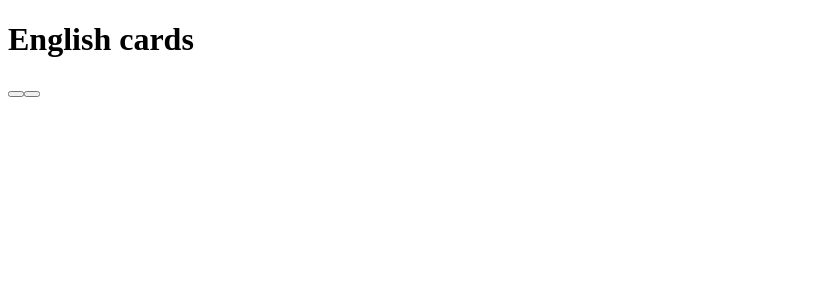
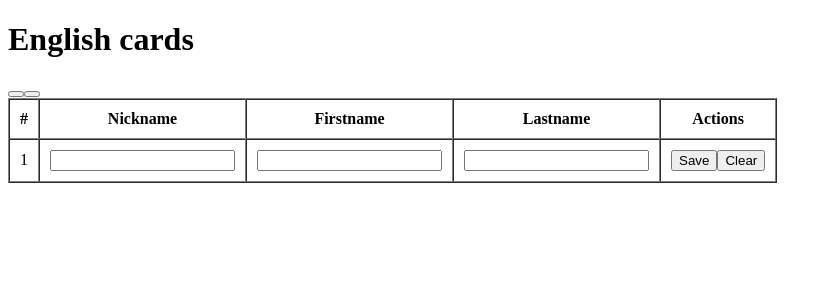
Before and after one commit to oxanamar/English-cards, a React (Create React App) app: page / in a window 1280 px wide. Shown: the top 300 px of the page, without its empty margins (0-832 px from the left). Built offline with nearby package versions, Linux system fonts and the light colour scheme.

Commit message:
Added table

```diff
--- a/src/components/App/App.jsx
+++ b/src/components/App/App.jsx
@@ -1,9 +1,11 @@
 import Header from "../Header/Header";
+import Table from "../Table/Table";
 
 function App() {
   return (
     <div>
       <Header />
+      <Table />
     </div>
   );
 }
--- a/src/components/Table/Table.jsx
+++ b/src/components/Table/Table.jsx
@@ -0,0 +1,166 @@
+import React, { useState } from "react";
+
+function Table() {
+  // State to manage the first row's input fields
+  const [inputData, setInputData] = useState({
+    nickname: "",
+    firstname: "",
+    lastname: "",
+  });
+
+  // State to manage the list of saved rows
+  const [rows, setRows] = useState([]);
+
+  // Handler for updating the first row's input fields
+  const handleChange = (field, value) => {
+    setInputData({
+      ...inputData,
+      [field]: value,
+    });
+  };
+
+  // Handler to save the first row's data and add a new row underneath
+  const saveRow = () => {
+    if (inputData.nickname && inputData.firstname && inputData.lastname) {
+      setRows([...rows, { ...inputData, isEditing: false }]);
+      // Clear the input fields after saving
+      setInputData({ nickname: "", firstname: "", lastname: "" });
+    }
+  };
+
+  // Handler to delete a row and automatically adjust the numbering
+  const deleteRow = (index) => {
+    const updatedRows = [...rows];
+    updatedRows.splice(index, 1); // Remove the row by index
+    setRows(updatedRows);
+  };
+
+  // Handler to toggle edit mode for a row
+  const toggleEdit = (index) => {
+    setRows(
+      rows.map((row, i) =>
+        i === index ? { ...row, isEditing: !row.isEditing } : row
+      )
+    );
+  };
+
+  // Handler for updating the fields of a row in edit mode
+  const handleRowChange = (index, field, value) => {
+    setRows(
+      rows.map((row, i) => (i === index ? { ...row, [field]: value } : row))
+    );
+  };
+
+  // Handler to save changes after editing a row
+  const saveRowChanges = (index) => {
+    toggleEdit(index);
+  };
+
+  // Handler to clear the input fields in the first row
+  const clearInputs = () => {
+    setInputData({ nickname: "", firstname: "", lastname: "" });
+  };
+
+  return (
+    <div className="table-container">
+      <table border="1" cellPadding="10" cellSpacing="0">
+        <thead>
+          <tr>
+            <th>#</th>
+            <th>Nickname</th>
+            <th>Firstname</th>
+            <th>Lastname</th>
+            <th>Actions</th>
+          </tr>
+        </thead>
+        <tbody>
+          {/* First row with input fields */}
+          <tr>
+            <td>1</td>
+            <td>
+              <input
+                type="text"
+                value={inputData.nickname}
+                onChange={(e) => handleChange("nickname", e.target.value)}
+              />
+            </td>
+            <td>
+              <input
+                type="text"
+                value={inputData.firstname}
+                onChange={(e) => handleChange("firstname", e.target.value)}
+              />
+            </td>
+            <td>
+              <input
+                type="text"
+                value={inputData.lastname}
+                onChange={(e) => handleChange("lastname", e.target.value)}
+              />
+            </td>
+            <td>
+              <button onClick={saveRow}>Save</button>
+              <button onClick={clearInputs}>Clear</button>
+            </td>
+          </tr>
+
+          {/* Display rows after the first one, with dynamic numbering */}
+          {rows.map((row, index) => (
+            <tr key={index}>
+              <td>{index + 2}</td> {/* Adjust row numbering dynamically */}
+              <td>
+                {row.isEditing ? (
+                  <input
+                    type="text"
+                    value={row.nickname}
+                    onChange={(e) =>
+                      handleRowChange(index, "nickname", e.target.value)
+                    }
+                  />
+                ) : (
+                  row.nickname
+                )}
+              </td>
+              <td>
+                {row.isEditing ? (
+                  <input
+                    type="text"
+                    value={row.firstname}
+                    onChange={(e) =>
+                      handleRowChange(index, "firstname", e.target.value)
+                    }
+                  />
+                ) : (
+                  row.firstname
+                )}
+              </td>
+              <td>
+                {row.isEditing ? (
+                  <input
+                    type="text"
+                    value={row.lastname}
+                    onChange={(e) =>
+                      handleRowChange(index, "lastname", e.target.value)
+                    }
+                  />
+                ) : (
+                  row.lastname
+                )}
+              </td>
+              <td>
+                {row.isEditing ? (
+                  <button onClick={() => saveRowChanges(index)}>Save</button>
+                ) : (
+                  <button onClick={() => toggleEdit(index)}>Edit</button>
+                )}
+                <button onClick={() => deleteRow(index)}>Delete</button>
+              </td>
+            </tr>
+          ))}
+        </tbody>
+      </table>
+    </div>
+  );
+}
+
+export default Table;
```
